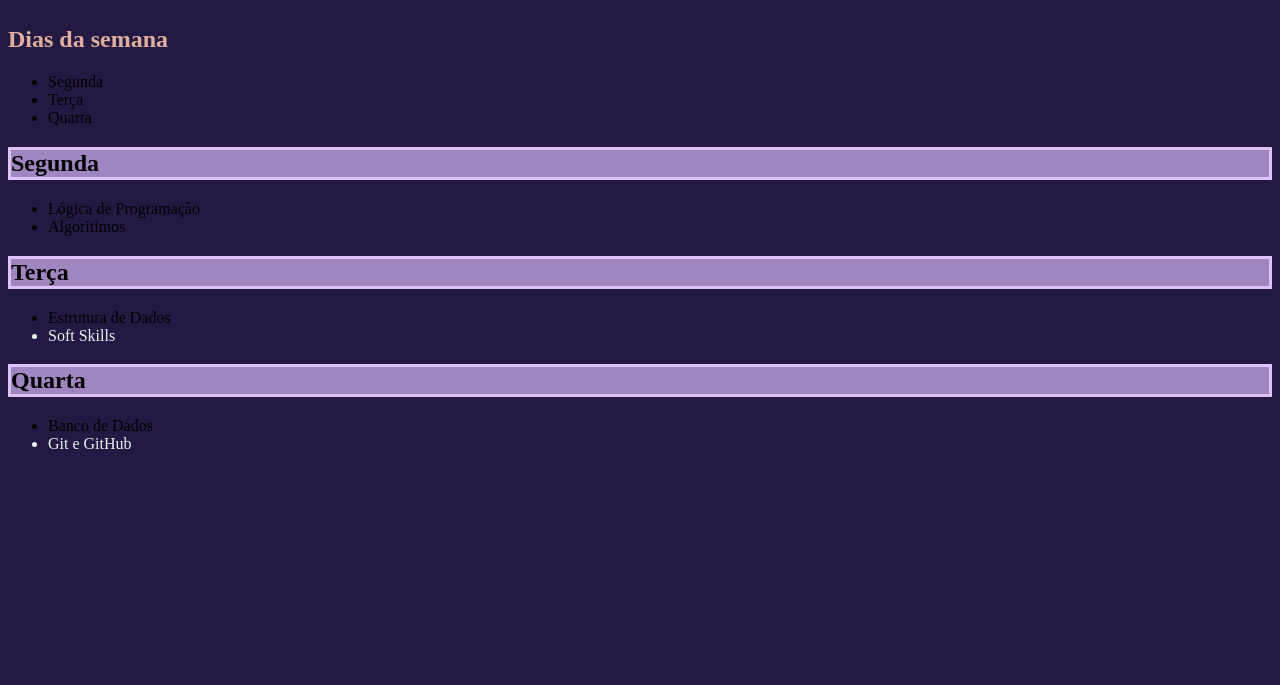
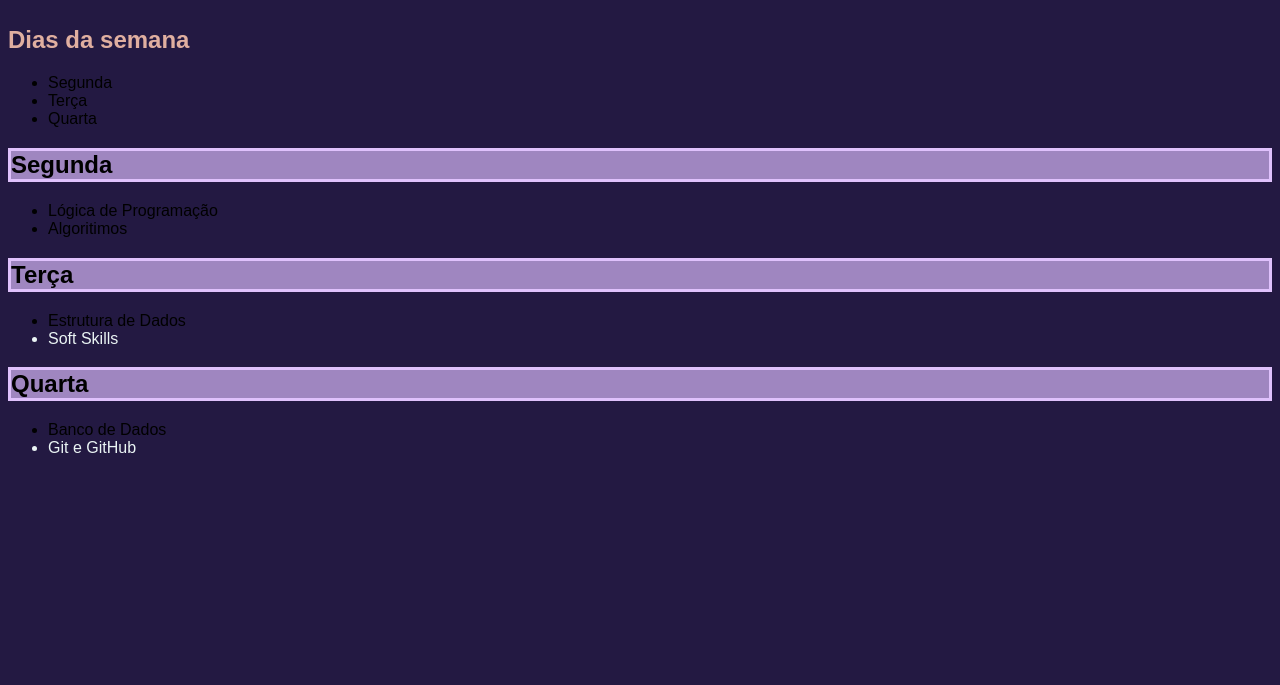
Before and after one commit to Rafael-O-Santos/Exercicio1-HTML, a plain HTML site: page ExercícioCss/exercicio.html in a window 1280 px wide. Shown: the part 115-800 px from the top of the page. Drawn offline with Linux system fonts and the light colour scheme.

Commit message:
Alteração da fonte (CSS)

```diff
--- a/ExercícioCss/style1.css
+++ b/ExercícioCss/style1.css
@@ -1,4 +1,4 @@
-body{ background-color: #231942;}
+body{ background-color: #231942; font-family: Arial, Helvetica, sans-serif;}
 
 h1{border-style: solid; background-color: #9f86c0; border-color: rgb(223, 193, 252); }
 
```
